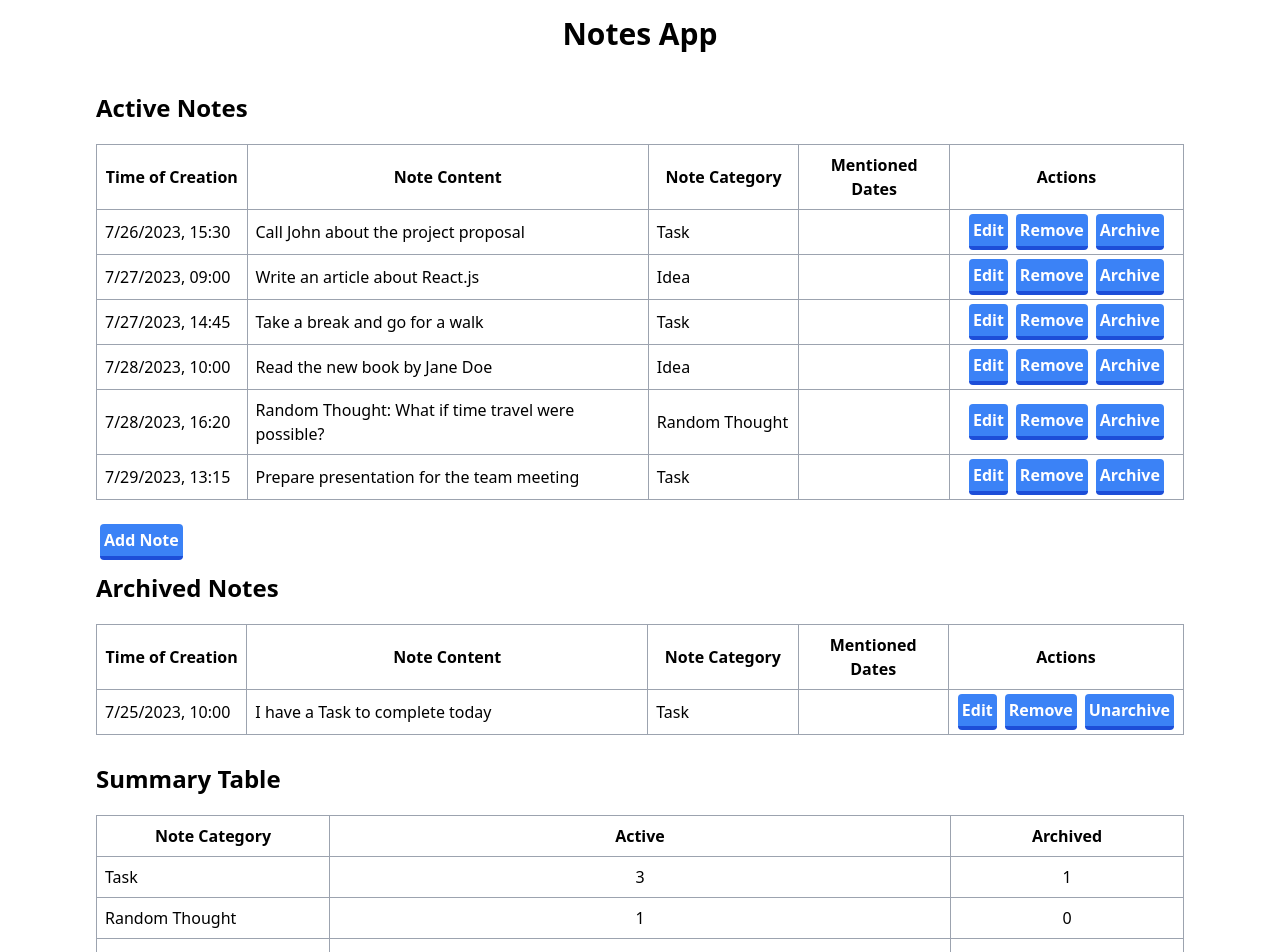
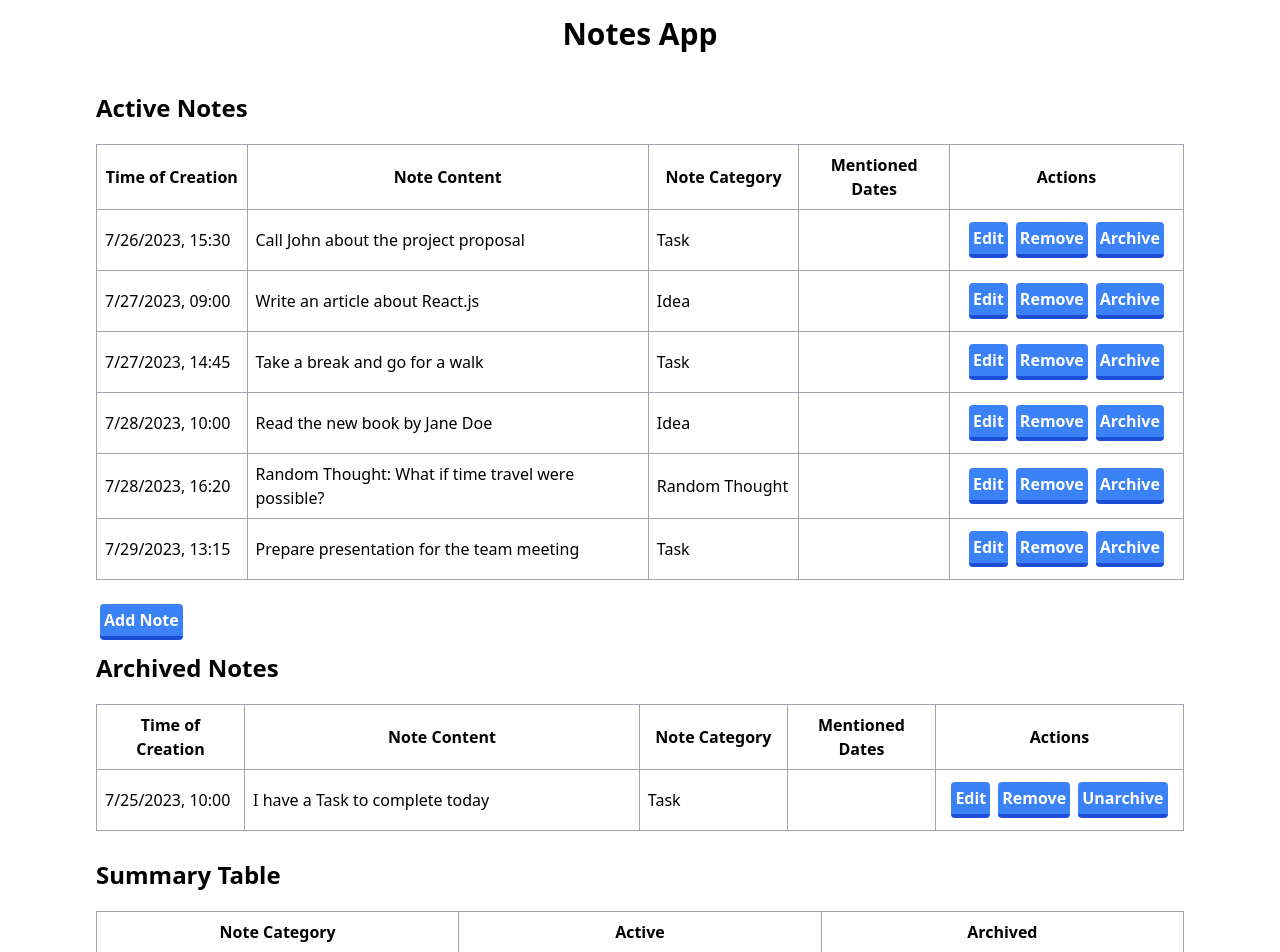
Before and after one commit to dima-diachkov/notes-app-react-redux, a React (Create React App) app: page / in a window 1280 px wide. Shown: the top 952 px of the page. Built offline with nearby package versions, Linux system fonts and the light colour scheme.

Commit message:
correct css rules for summary table

```diff
--- a/src/components/SummaryTable/index.ts
+++ /dev/null
@@ -1 +0,0 @@
-export * from './SummaryTable';
--- a/src/components/SummaryTable/summaryTable.css
+++ /dev/null
@@ -1,12 +0,0 @@
-.summary-table table th,
-table td {
-    @apply p-2 border border-gray-400;
-    @apply w-96;
-}
-
-.summary-table th:nth-child(2),
-.summary-table td:nth-child(2),
-.summary-table th:nth-child(3),
-.summary-table td:nth-child(3) {
-    @apply text-center;
-}
--- a/src/index.css
+++ b/src/index.css
@@ -24,21 +24,16 @@ table td {
 }
 
 table th:nth-child(1),
-table td:nth-child(1),
 table th:nth-child(3),
-table td:nth-child(3),
-table th:nth-child(4),
-table td:nth-child(4) {
+table th:nth-child(4) {
     @apply w-36;
 }
 
-table th:nth-child(2),
-table td:nth-child(2) {
+table th:nth-child(2) {
     @apply w-96;
 }
 
-table th:nth-child(5),
-table td:nth-child(5) {
+table th:nth-child(5) {
     @apply w-56;
     @apply p-0;
 }
@@ -46,3 +41,12 @@ table td:nth-child(5) {
 table td:nth-child(5)>div {
     @apply flex justify-center;
 }
+
+.summary-table table th {
+    @apply w-1/3;
+}
+
+.summary-table td:nth-child(2),
+.summary-table td:nth-child(3) {
+    @apply text-center;
+}
```
Also changed, not shown: src/components/SummaryTable.tsx (renamed from src/components/SummaryTable/SummaryTable.tsx, +3 -4 lines).
